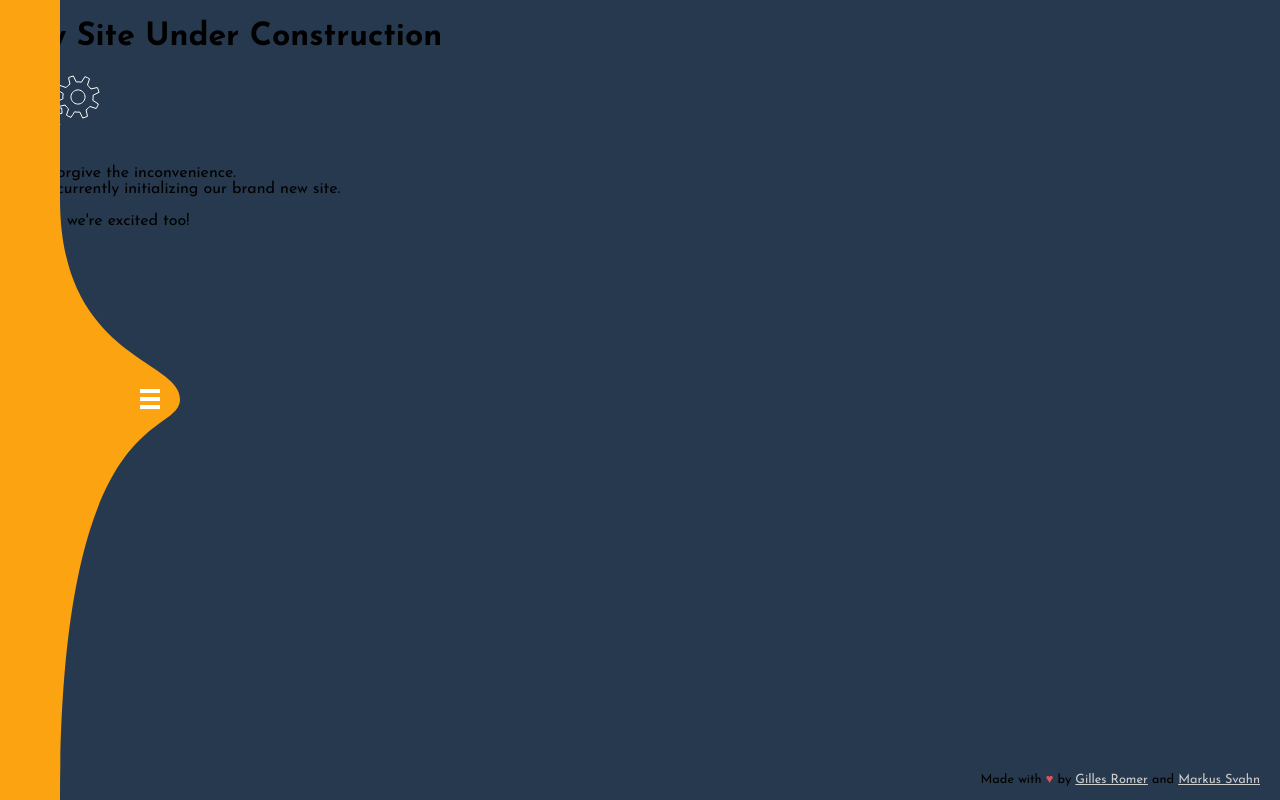
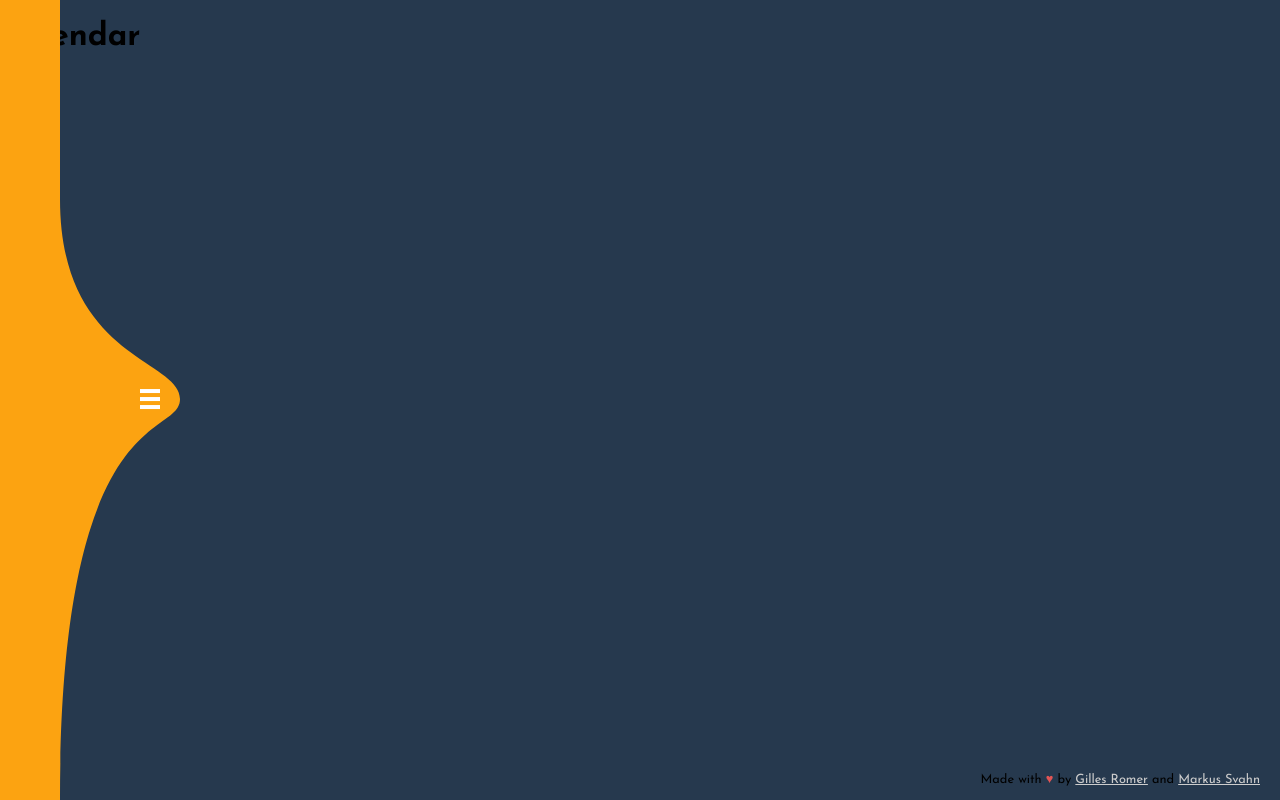
Before and after one commit to Git-Romer/AOC2022, a Django app: page / in a window 1280 px wide. Run offline with Django 4.2, Linux system fonts and the light colour scheme; parts of the project's set-up code (start-up, migrations or seed data) failed here and were passed over; some libraries are stand-ins or nearby versions.

Commit message:
added AOC calendar to index

```diff
--- a/AOC_scoreboard/webpage/templates/index.html
+++ b/AOC_scoreboard/webpage/templates/index.html
@@ -1,48 +1,11 @@
-{% extends 'base.html' %} {% block content %}
-<div class="warning-content">
-    <h1>New Site Under Construction</h1>
-    <svg version="1.1" xmlns="http://www.w3.org/2000/svg" xmlns:xlink="http://www.w3.org/1999/xlink" x="0px" y="0px" width="100.001px" height="70px" viewBox="0 0 100 68">
-      <g id="large">
-        <g>
-          <path d="M55.777,38.473l6.221-1.133c0.017-1.791-0.123-3.573-0.41-5.324l-6.321-0.19c-0.438-2.053-1.135-4.048-2.076-5.931
-          l4.82-4.094c-0.868-1.552-1.874-3.028-3.005-4.417l-5.569,2.999c-1.385-1.54-2.98-2.921-4.771-4.099l2.124-5.954
-          c-0.759-0.452-1.543-0.878-2.357-1.269c-0.811-0.39-1.625-0.732-2.449-1.046l-3.325,5.381c-2.038-0.665-4.113-1.052-6.183-1.174
-          L31.34,6.002c-1.792-0.02-3.571,0.119-5.32,0.406l-0.191,6.32c-2.056,0.439-4.051,1.137-5.936,2.08l-4.097-4.82
-          c-1.546,0.872-3.022,1.875-4.407,3.006l2.996,5.566c-1.54,1.384-2.925,2.985-4.104,4.778c-2.16-0.771-4.196-1.498-5.953-2.127
-          c-0.449,0.765-0.875,1.544-1.265,2.354c-0.39,0.811-0.733,1.63-1.049,2.457c1.587,0.981,3.424,2.119,5.377,3.325
-          c-0.662,2.037-1.049,4.117-1.172,6.186l-6.218,1.136c-0.021,1.789,0.12,3.566,0.407,5.321l6.32,0.188
-          c0.442,2.06,1.143,4.057,2.082,5.937l-4.818,4.095c0.872,1.549,1.873,3.026,3.009,4.412l5.563-2.998
-          c1.392,1.54,2.989,2.92,4.777,4.099l-2.121,5.954c0.756,0.446,1.538,0.871,2.348,1.258c0.813,0.394,1.633,0.739,2.462,1.05
-          l3.326-5.375c2.033,0.662,4.109,1.05,6.175,1.17l1.137,6.221c1.791,0.019,3.569-0.123,5.323-0.407l0.194-6.324
-          c2.053-0.438,4.045-1.136,5.927-2.079l4.093,4.817c1.55-0.865,3.026-1.87,4.414-2.999l-2.995-5.572
-          c1.537-1.385,2.914-2.98,4.093-4.772l5.953,2.127c0.448-0.761,0.878-1.545,1.268-2.356c0.388-0.808,0.729-1.631,1.047-2.458
-          l-5.378-3.324C55.268,42.615,55.655,40.542,55.777,38.473z M42.302,42.435c-3.002,6.243-10.495,8.872-16.737,5.866
-          c-6.244-2.999-8.872-10.493-5.867-16.736c3.002-6.244,10.495-8.873,16.736-5.869C42.676,28.698,45.306,36.19,42.302,42.435z" fill="none" stroke="#ffff" />
-          <animateTransform attributeName="transform" begin="0s" dur="3s" type="rotate" from="0 31 37" to="360 31 37" repeatCount="indefinite" </animateTransform>
-        </g>
-        <g id="small">
-          <path d="M93.068,19.253L99,16.31c-0.371-1.651-0.934-3.257-1.679-4.776l-6.472,1.404c-0.902-1.436-2.051-2.735-3.42-3.819
-          l2.115-6.273c-0.706-0.448-1.443-0.867-2.213-1.238c-0.774-0.371-1.559-0.685-2.351-0.958l-3.584,5.567
-          c-1.701-0.39-3.432-0.479-5.118-0.284L73.335,0c-1.652,0.367-3.256,0.931-4.776,1.672l1.404,6.47
-          c-1.439,0.899-2.744,2.047-3.835,3.419c-2.208-0.746-4.38-1.476-6.273-2.114c-0.451,0.71-0.874,1.448-1.244,2.229
-          c-0.371,0.764-0.68,1.541-0.954,2.329c1.681,1.078,3.612,2.323,5.569,3.579c-0.399,1.711-0.486,3.449-0.291,5.145
-          c-2.086,1.034-4.143,2.055-5.936,2.945c0.368,1.648,0.929,3.25,1.67,4.769c1.954-0.426,4.193-0.912,6.468-1.405
-          c0.906,1.449,2.06,2.758,3.442,3.853l-2.117,6.27c0.708,0.449,1.439,0.865,2.218,1.236c0.767,0.371,1.551,0.685,2.338,0.96
-          c1.081-1.68,2.319-3.612,3.583-5.574c1.714,0.401,3.457,0.484,5.156,0.288L82.695,42c1.651-0.371,3.252-0.931,4.773-1.676
-          c-0.425-1.952-0.912-4.194-1.404-6.473c1.439-0.902,2.744-2.057,3.835-3.436l6.273,2.11c0.444-0.7,0.856-1.43,1.225-2.197
-          c0.372-0.777,0.691-1.569,0.963-2.361l-5.568-3.586C93.181,22.677,93.269,20.939,93.068,19.253z M84.365,24.062
-          c-1.693,3.513-5.908,4.991-9.418,3.302c-3.513-1.689-4.99-5.906-3.301-9.419c1.688-3.513,5.906-4.991,9.417-3.302
-          C84.573,16.331,86.05,20.549,84.365,24.062z" fill="none" stroke="#ffff" />
-          <animateTransform attributeName="transform" begin="0s" dur="2s" type="rotate" from="0 78 21" to="-360 78 21" repeatCount="indefinite" </animateTransform>
-        </g>
-    </svg>
-    <p>
-      Please forgive the inconvenience. <br />
-      We are currently initializing our brand new site.
-    </p>
-    <p>
-      It's okay, we're excited too!
-    </p>
-
-  </div>
+{% extends 'base.html' %} {% load static %} {% block extra_css %}
+<link rel="stylesheet" type="text/css" href="{% static 'css/index.css' %}" />
+{% endblock %} {% block content %}
+<div class="header">
+    <h1>Calendar</h1>
+    <p>2022</p>
+</div>
+<div class="calendar_content">
+    <pre class="calendar">{{ calendar | safe }}</pre>
+</div>
 {% endblock content %}
```
